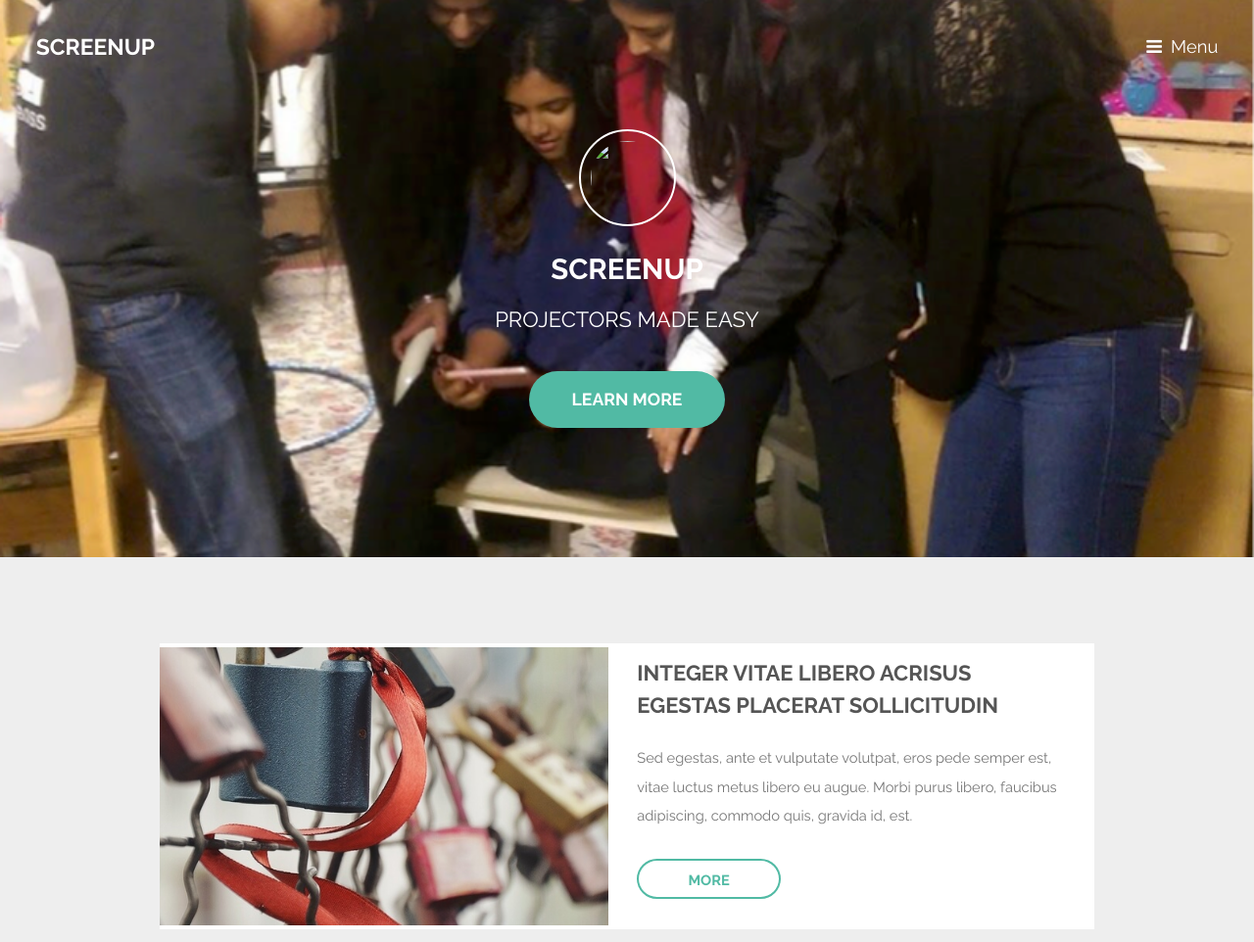
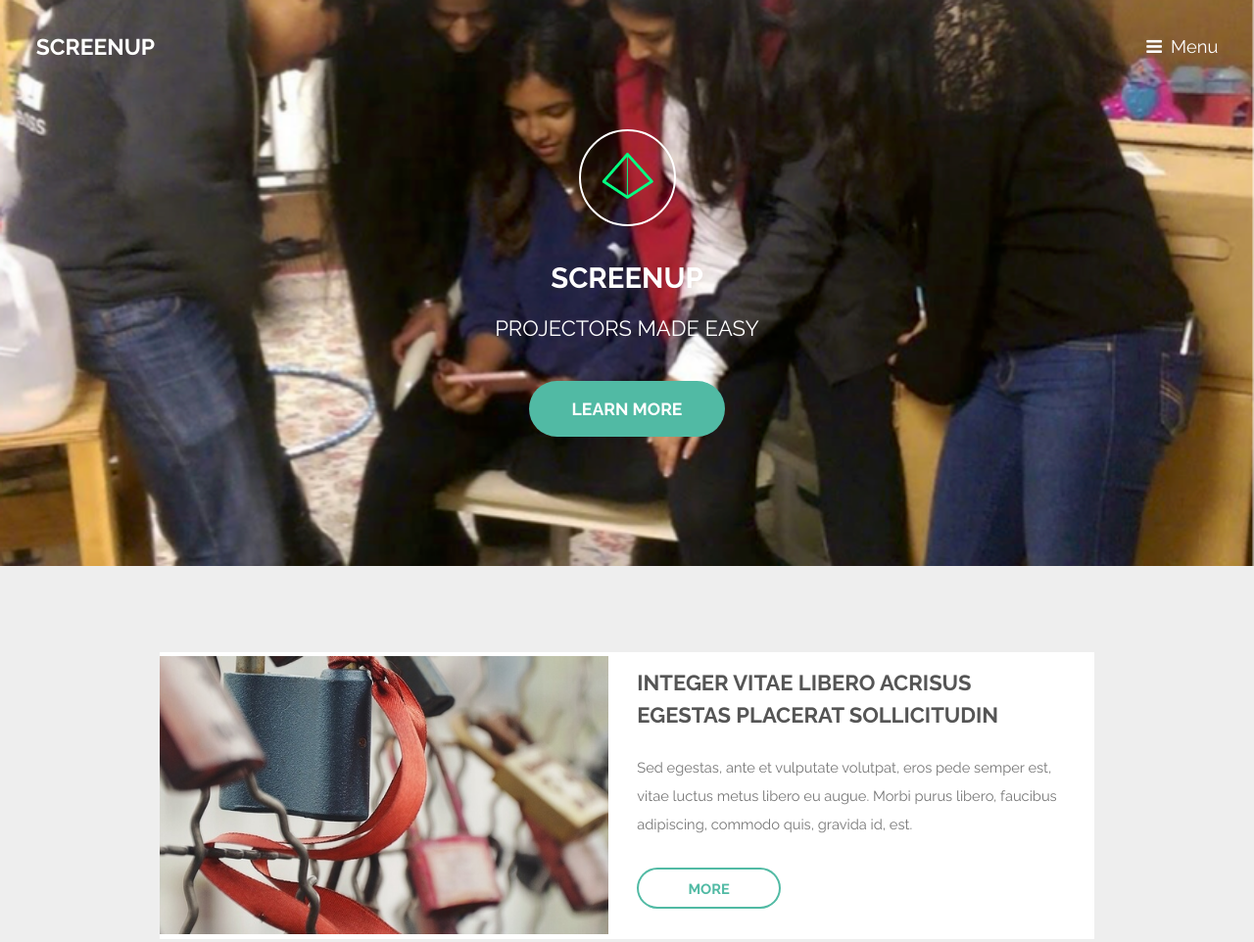
Before and after one commit to mahahahajan/ScreenUp, a plain HTML site: page index.html in a window 1280 px wide. Shown: the top 962 px of the page at 98% size. Drawn offline with Linux system fonts and the light colour scheme.

Commit message:
Image work

```diff
--- a/index.html
+++ b/index.html
@@ -33,7 +33,7 @@
 
 		<!-- Banner -->
 			<section id="banner">
-				<img src="" class="icon" style="padding:10px">
+				<img src="/images/logo_1.png" class="icon" style="padding:10px">
 				<h2>ScreenUp</h2>
 				<p>Projectors made easy</p>
 				<ul class="actions">
```
Also changed, not shown: images/logo_1.png (added).
